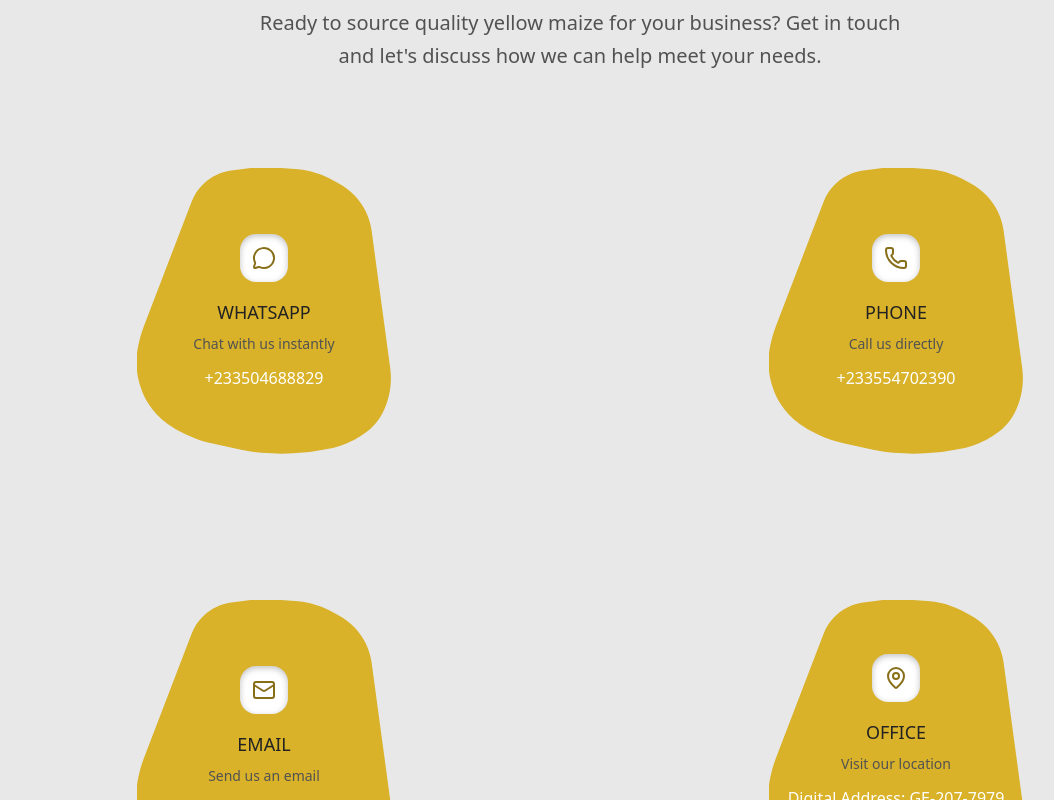
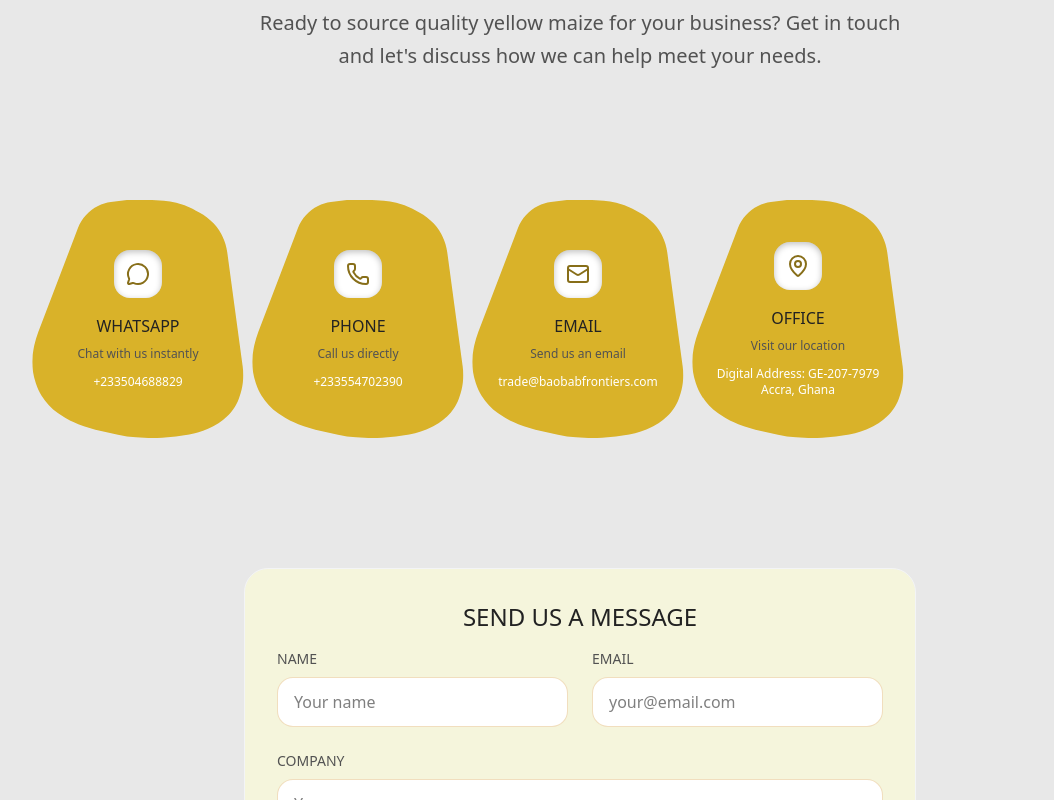
Before and after one commit to afromorpheus/baobab-frontiers-website, a Next.js app: page / in a window 1280 px wide. Shown: the part 5860-6660 px from the top of the page, without its empty margins (60-1114 px from the left). Built offline with nearby package versions, Linux system fonts and the light colour scheme.

Commit message:
Bring contact cards closer together using flexbox and negative margins like customer cards

```diff
--- a/src/components/LetsTalk.tsx
+++ b/src/components/LetsTalk.tsx
@@ -78,7 +78,7 @@
         </motion.div>
 
         {/* Contact Methods Grid */}
-        <div className="grid grid-cols-2 gap-12 mb-12">
+        <div className="flex overflow-x-auto scrollbar-hide gap-0 py-10 px-4 mb-12">
           {contactMethods.map((method, index) => (
             <motion.div
               key={index}
@@ -86,10 +86,11 @@
               whileInView={{ opacity: 1, y: 0 }}
               transition={{ duration: 0.6, delay: index * 0.1 }}
               viewport={{ once: true }}
-              className="group relative"
+              className="group relative flex-shrink-0"
+              style={{ width: '300px', marginRight: index < contactMethods.length - 1 ? '-80px' : '0' }}
             >
               {/* Brand Motif Background */}
-              <div className="relative w-full h-96">
+              <div className="relative w-full h-96 md:h-80">
                 {/* Yellow Brand Motif Background */}
                 <div className="absolute inset-0 flex items-center justify-center">
                   <img
@@ -101,7 +102,7 @@
 
                 {/* Content Container - Centered within motif */}
                 <div className="absolute inset-0 flex items-center justify-center">
-                  <div className="text-center max-w-sm px-8">
+                  <div className="text-center max-w-sm md:max-w-xs px-8 md:px-4">
                     {/* Icon Container - Left Side */}
                     <div className="flex-shrink-0">
                       <div
@@ -113,17 +114,17 @@
                     </div>
 
                     {/* Title */}
-                    <h3 className="text-lg font-kannada-regular text-[#222222] mb-2">
+                    <h3 className="text-lg md:text-base font-kannada-regular text-[#222222] mb-2">
                       {method.title}
                     </h3>
 
                     {/* Description */}
-                    <p className="text-sm text-[#525252] font-nunito-light mb-3">
+                    <p className="text-sm md:text-xs text-[#525252] font-nunito-light mb-3">
                       {method.description}
                     </p>
 
                     {/* Contact Info */}
-                    <p className="text-white font-nunito-light font-medium whitespace-pre-line">
+                    <p className="text-white font-nunito-light font-medium whitespace-pre-line text-sm md:text-xs">
                       {method.contact}
                     </p>
                   </div>
```
